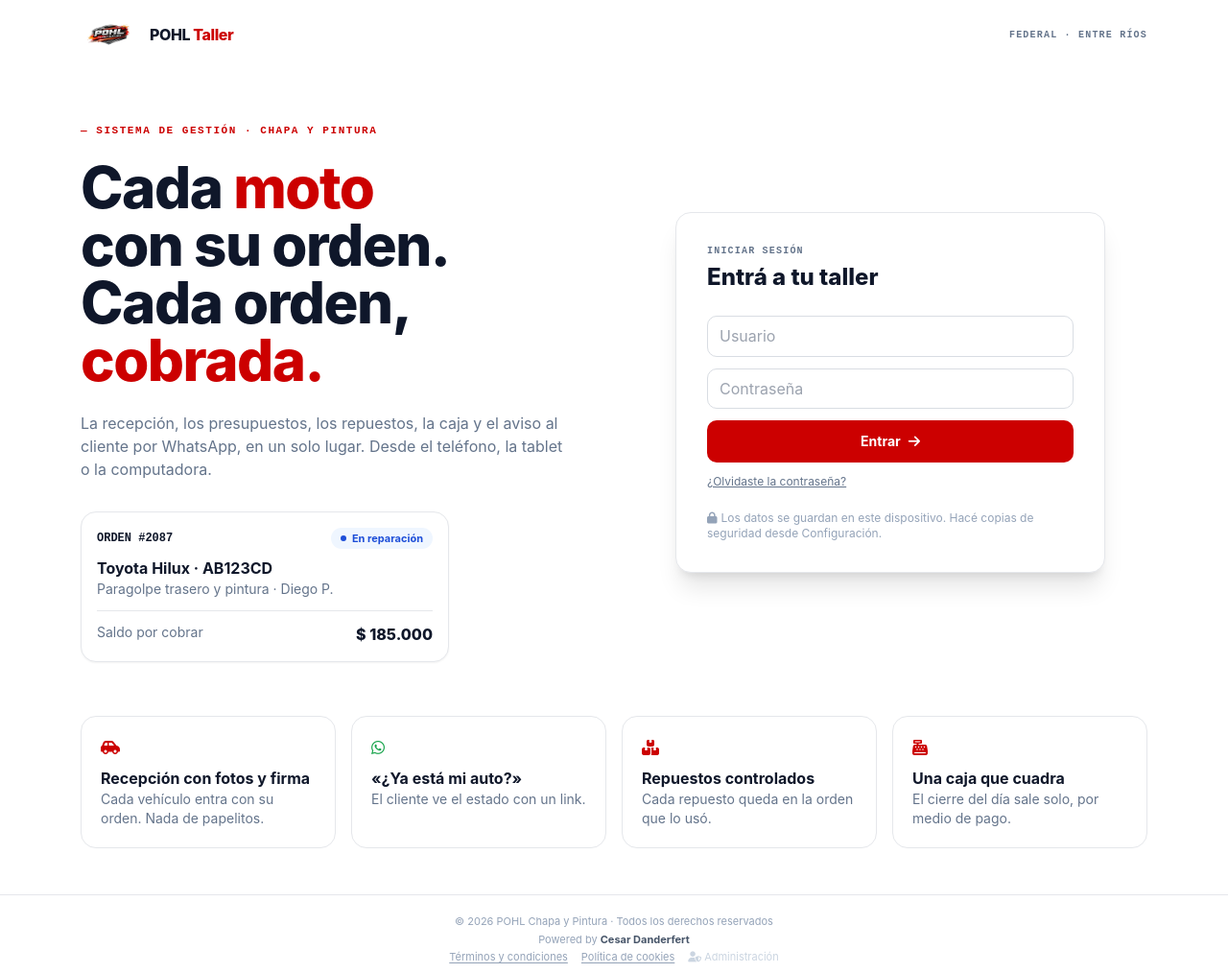
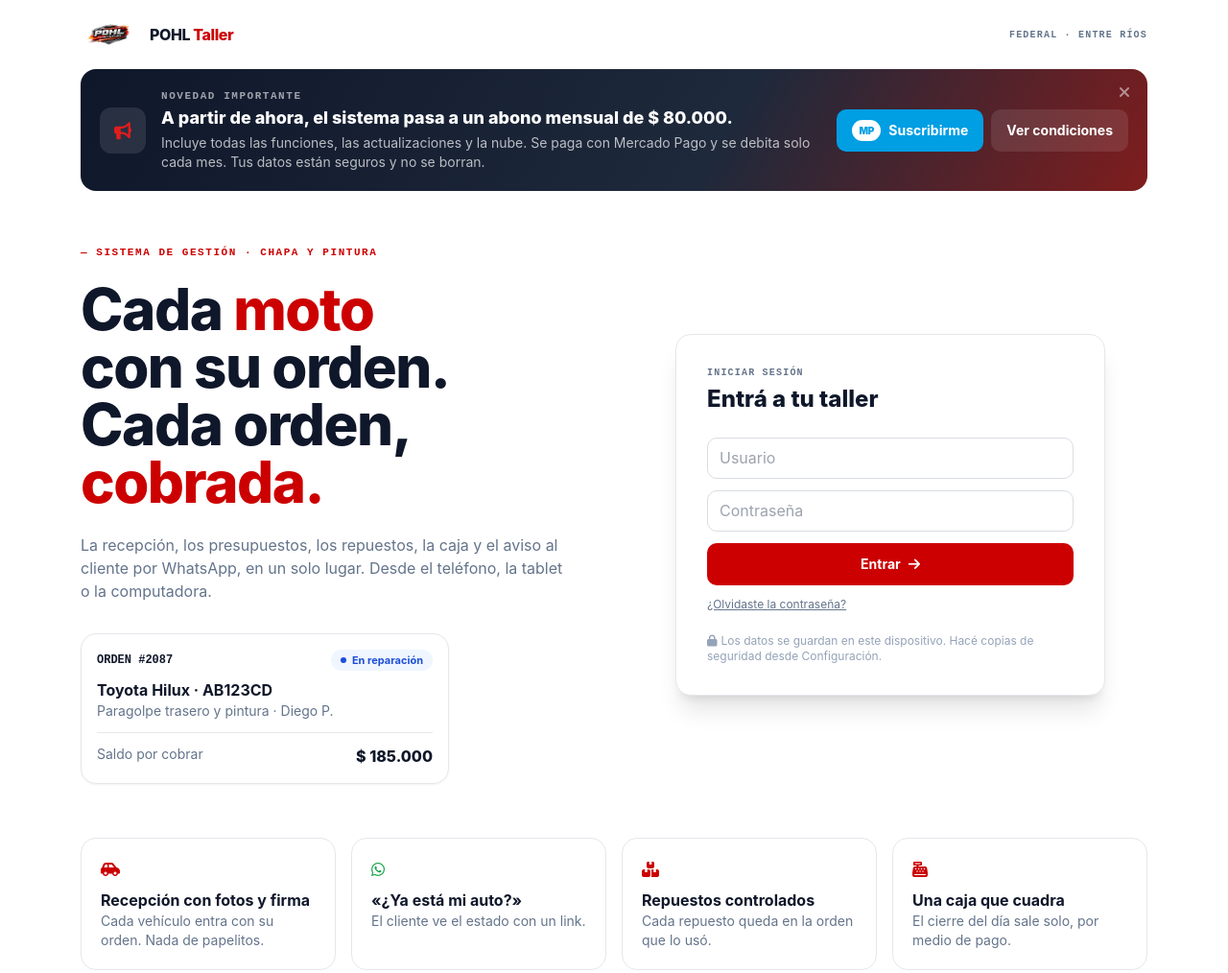
Before and after one commit to cesar385/diegopohl, a plain HTML site: page index.html in a window 1280 px wide. Shown: the top 1014 px of the page at 96% size. Drawn offline with Linux system fonts and the light colour scheme.

Commit message:
v2.5.3: anuncio del abono mensual en la portada
Co-Authored-By: Claude Opus 5.5 <noreply@anthropic.com>
Claude-Session: https://claude.ai/code/session_01RabcM5NLWHVRgkrmFfqkjK

```diff
--- a/index.html
+++ b/index.html
@@ -45,7 +45,7 @@
   .meth:active{transform:scale(.97);} .meth>i:first-child{font-size:22px;color:var(--mc);}
   .meth.on{border-color:var(--mc);background:#f8fafc;background:color-mix(in srgb,var(--mc) 9%,#fff);color:#0f172a;box-shadow:0 0 0 3px color-mix(in srgb,var(--mc) 18%,transparent);}
   .meth .chk{position:absolute;top:6px;right:6px;font-size:13px;color:var(--mc);}
-  .mp-logo{display:inline-flex;align-items:center;justify-content:center;width:30px;height:22px;border-radius:11px;background:var(--mc);color:#fff;font-size:10px;font-weight:900;letter-spacing:-.02em;}
+  .mp-logo{flex-shrink:0;display:inline-flex;align-items:center;justify-content:center;width:30px;height:22px;border-radius:11px;background:var(--mc);color:#fff;font-size:10px;font-weight:900;letter-spacing:-.02em;}
   body{font-family:Inter,system-ui,sans-serif;background:#f6f7f9;color:#0f172a;-webkit-tap-highlight-color:transparent;}
   .eyebrow{font-family:'JetBrains Mono',monospace;font-size:11px;letter-spacing:.14em;text-transform:uppercase;color:#cc0000;font-weight:700;}
   .lbl{font-family:'JetBrains Mono',monospace;font-size:10px;letter-spacing:.12em;text-transform:uppercase;color:#64748b;font-weight:700;}
@@ -107,6 +107,7 @@
     </div>
     <span class="lbl">Federal · Entre Ríos</span>
   </header>
+  <div id="login-aviso" class="max-w-6xl mx-auto px-5"></div>
   <div class="max-w-6xl mx-auto px-5 grid lg:grid-cols-2 gap-10 items-center py-6 lg:py-14">
     <div>
       <p class="eyebrow mb-5">— Sistema de gestión · Chapa y pintura</p>
@@ -189,7 +190,7 @@
       Los usuarios verán el aviso "Hay una actualización" y al aceptar
       se guarda un respaldo antes de recargar.
    ===================================================================== */
-const APP_VERSION = '2.5.2';
+const APP_VERSION = '2.5.3';
 const SCHEMA = 2;
 const KEY = 'pohl_taller';                 // datos del sistema nuevo
 const LEGACY_KEY = 'pohl_v6';              // presupuestos de la versión anterior (no se borra nunca)
@@ -437,7 +438,7 @@ function registerSW() {
 }
 
 /* ---------- sesión ---------- */
-function showLogin() { $('#app').classList.add('hidden'); $('#login').classList.remove('hidden'); }
+function showLogin() { $('#app').classList.add('hidden'); $('#login').classList.remove('hidden'); loginAviso(); }
 /* Sesión: vence tras 12 h sin uso. Intentos: 5 fallidos bloquean, y el bloqueo se duplica cada vez. */
 const SESSION_MS = 12 * 3600e3, TRIES_KEY = 'pohl_intentos';
 function touchSession() { if (ME) localStorage.setItem(SESSION_KEY, JSON.stringify({id: ME.id, exp: Date.now() + SESSION_MS})); }
@@ -564,6 +565,25 @@ function showAbonoAviso() {
       </div>
       <p class="text-[11px] text-slate-400 text-center">Lo podés ver cuando quieras en Configuración → Abono del sistema. <a class="underline" href="terminos.html" target="_blank">Términos y condiciones</a></p>
     </div></div>`, {locked: true});
+}
+/* Anuncio en la portada (pantalla de ingreso) */
+function loginAviso() {
+  const el = $('#login-aviso'); if (!el) return;
+  if (sessionStorage.getItem('pohl_aviso_cerrado')) { el.innerHTML = ''; return; }
+  const m = LIC && num(LIC.monto);
+  el.innerHTML = `<div class="rounded-2xl text-white p-4 sm:p-5 flex flex-wrap sm:flex-nowrap items-center gap-4 relative overflow-hidden" style="background:linear-gradient(120deg,#0f172a,#1e293b 60%,#7f1d1d)">
+    <div class="w-12 h-12 shrink-0 rounded-xl bg-white/10 flex items-center justify-center"><i class="fas fa-bullhorn text-brand-500 text-lg"></i></div>
+    <div class="flex-1 min-w-[200px]">
+      <p class="eyebrow !text-white/60">Novedad importante</p>
+      <p class="font-extrabold text-lg leading-snug mt-0.5">A partir de ahora, el sistema pasa a un abono mensual${m ? ` de <span class="whitespace-nowrap">${money(LIC.monto)}</span>` : ''}.</p>
+      <p class="text-sm text-white/70 mt-1">Incluye todas las funciones, las actualizaciones y la nube. Se paga con Mercado Pago${licSubs() ? ' y se debita solo cada mes' : ''}. Tus datos están seguros y no se borran.</p>
+    </div>
+    <div class="grid grid-cols-2 gap-2 w-full sm:flex sm:w-auto">
+      ${LIC && LIC.linkPago ? `<button class="btn text-white px-2 text-[13px] sm:text-sm" style="background:#009ee3" onclick="payLic()"><span class="mp-logo" style="--mc:#fff;color:#009ee3;background:#fff">MP</span> ${licSubs() ? 'Suscribirme' : 'Pagar'}</button>` : ''}
+      <a href="terminos.html" target="_blank" class="btn px-2 text-[13px] sm:text-sm bg-white/10 text-white hover:bg-white/20 ${LIC && LIC.linkPago ? '' : 'col-span-2'}">Ver condiciones</a>
+    </div>
+    <button onclick="sessionStorage.setItem('pohl_aviso_cerrado','1');loginAviso()" class="absolute top-2 right-2 w-8 h-8 rounded-full text-white/50 hover:text-white hover:bg-white/10" aria-label="Cerrar aviso"><i class="fas fa-xmark"></i></button>
+  </div>`;
 }
 function ackAbonoAviso() {
   DB.avisos = Object.assign({}, DB.avisos, {abono: {ts: Date.now(), por: ME.id, nombre: ME.name}}); save();
@@ -1491,6 +1511,7 @@ async function checkLicense() {
     else if (cd || window.POHL_LIC_PUB) { LIC = cd || null; LIC_STATUS = 'sinverificar'; }
     else { LIC = null; LIC_STATUS = 'ok'; }
   }
+  loginAviso();
   if (!ME) return;
   const st = licState().s, key = st + '|' + (LIC && LIC.vence) + '|' + LIC_STATUS;
   if (st !== 'bloqueado' && $('#lock-box')) { closeModal(); render(); }
--- a/version.json
+++ b/version.json
@@ -1,8 +1,8 @@
 {
-  "version": "2.5.2",
+  "version": "2.5.3",
   "fecha": "2026-11-24",
   "notas": [
-    "Aviso del abono mensual.",
+    "Anuncio del abono mensual en la pantalla de ingreso.",
     "Tus datos se conservan."
   ]
 }
```
Also changed, not shown: vendor/app.css.
